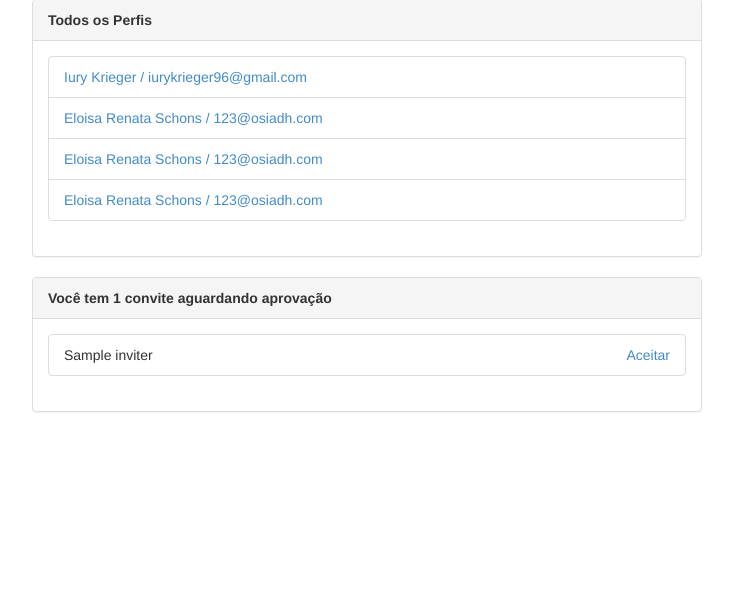
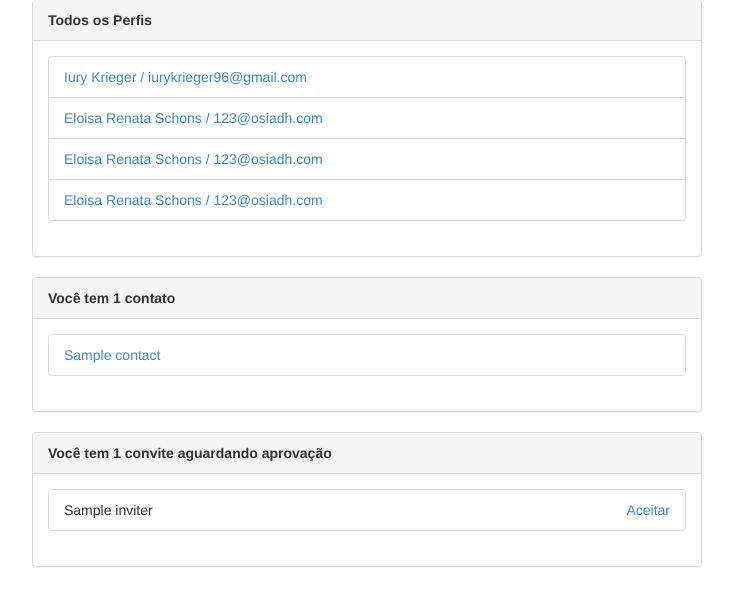
Before and after one commit to iurykrieger/alura-django, a Django app: template perfis/templates/index.html in a window 1280 px wide. Shown: the part 121-727 px from the top of the page, without its empty margins (273-1006 px from the left). Run offline with Django 3.2, Linux system fonts and the light colour scheme; data comes from the database, SQL or seed files in the repository; both versions use the stored data as it was after the commit; tables that the repository leaves empty hold one stand-in row (values such as "Sample post"); the template is opened without the code that fills it: values that come from a table or form of the project are taken from there, most other values are stand-ins (such as "Sample title", 1, 10 or a date in 2020).

Commit message:
profile connected verification

```diff
--- a/perfis/templates/index.html
+++ b/perfis/templates/index.html
@@ -13,7 +13,9 @@
             {% if profiles %}
             <ul class="list-group">
                 {% for profile in profiles %}
-                <li class="list-group-item"><a href="{% url 'detail' profile.id %}">{{ profile.name }} / {{ profile.email }}</a></li>
+                <li class="list-group-item">
+                    <a href="{% url 'detail' profile.id %}">{{ profile.name }} / {{ profile.email }}</a>
+                </li>
                 {% endfor %}
             </ul>
             {% else %}
@@ -22,6 +24,29 @@
         </div>
     </div>
     <!-- End Profiles -->
+
+    <!-- Contacts -->
+    <div class="panel panel-default">
+        {% with contacts_total=logged_profile.contacts.count %}
+        <div class="panel-heading">
+            <strong>Você tem {{ contacts_total }} contato{{ contacts_total | pluralize }}</strong>
+        </div>
+        <div class="panel-body">
+            {% if contacts_total > 0 %}
+            <ul class="list-group">
+                {% for contact in logged_profile.contacts.all %}
+                <li class="list-group-item">
+                    <a href="{% url 'detail' contact.id %}">{{ contact.name }}</a>
+                </li>
+                {% endfor %}
+            </ul>
+            {% else %}
+            <p>Você não possui contatos no momento ;(</p>
+            {% endif %}
+        </div>
+        {% endwith %}
+    </div>
+    <!-- End Contacts -->
 
     <!-- Invitations -->
     <div class="panel panel-default">
--- a/perfis/views.py
+++ b/perfis/views.py
@@ -9,8 +9,11 @@ def index(request):
 
 def profile(request, profile_id):
     profile = Profile.objects.get(id=profile_id)
+    logged_profile = get_logged_profile(request)
+    is_contact = profile in logged_profile.contacts.all()
     return render(request, 'profile.html', {'profile': profile,
-                                            'logged_profile': get_logged_profile(request)})
+                                            'logged_profile': logged_profile,
+                                            'is_contact': is_contact})
 
 
 def invite(request, invited_profile):
```
Also changed, not shown: perfis/templates/profile.html (+5 -3 lines), db.sqlite3.
